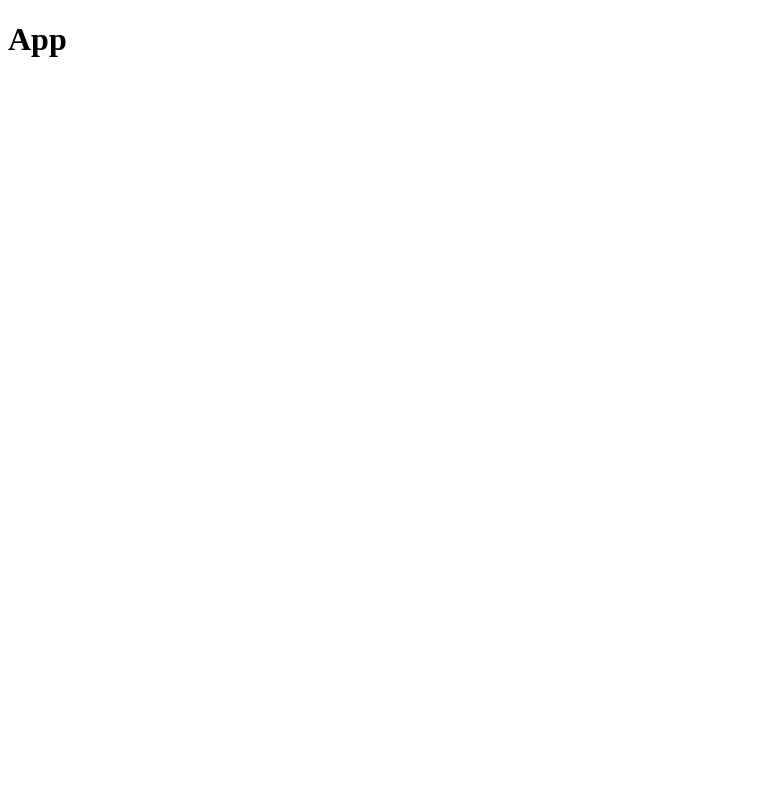
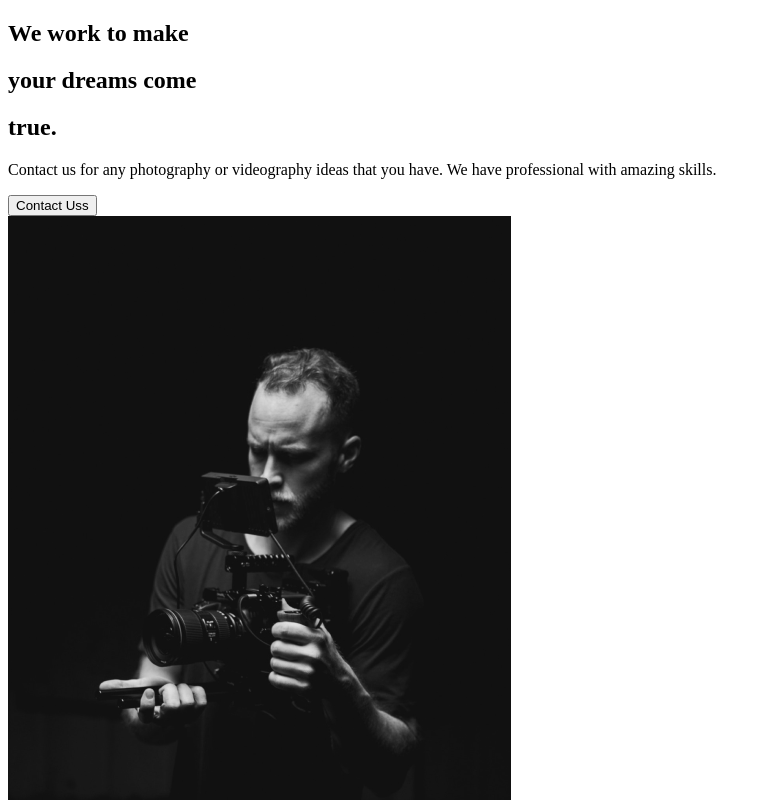
Before and after one commit to shunnpyaepyaeaung/capture, a React (Create React App) app: page / in a window 1280 px wide. Shown: the top 800 px of the page, without its empty margins (0-771 px from the left). Built offline with nearby package versions, Linux system fonts and the light colour scheme.

Commit message:
About Section

```diff
--- a/src/App.jsx
+++ b/src/App.jsx
@@ -1,9 +1,10 @@
 import React from "react";
+import AboutUs from "./pages/AboutUs";
 
 const App = () => {
   return (
     <div>
-      <h1>App</h1>
+      <AboutUs />
     </div>
   );
 };
--- /dev/null
+++ b/src/components/AboutSection.jsx
@@ -0,0 +1,34 @@
+import React from "react";
+import home1 from "../img/home1.png";
+
+const AboutSection = () => {
+  return (
+    <div>
+      <div className="description">
+        <div className="title">
+          <div className="hide">
+            <h2>We work to make</h2>
+          </div>
+          <div className="hide">
+            <h2>
+              your <span>dreams</span> come
+            </h2>
+          </div>
+          <div className="hide">
+            <h2>true.</h2>
+          </div>
+        </div>
+        <p>
+          Contact us for any photography or videography ideas that you have. We
+          have professional with amazing skills.
+        </p>
+        <button>Contact Uss</button>
+      </div>
+      <div className="image">
+        <img src={home1} alt="guy with the camera" />
+      </div>
+    </div>
+  );
+};
+
+export default AboutSection;
--- /dev/null
+++ b/src/pages/AboutUs.jsx
@@ -0,0 +1,12 @@
+import React from "react";
+import AboutSection from "../components/AboutSection";
+
+const AboutUs = () => {
+  return (
+    <div>
+      <AboutSection />
+    </div>
+  );
+};
+
+export default AboutUs;
```
